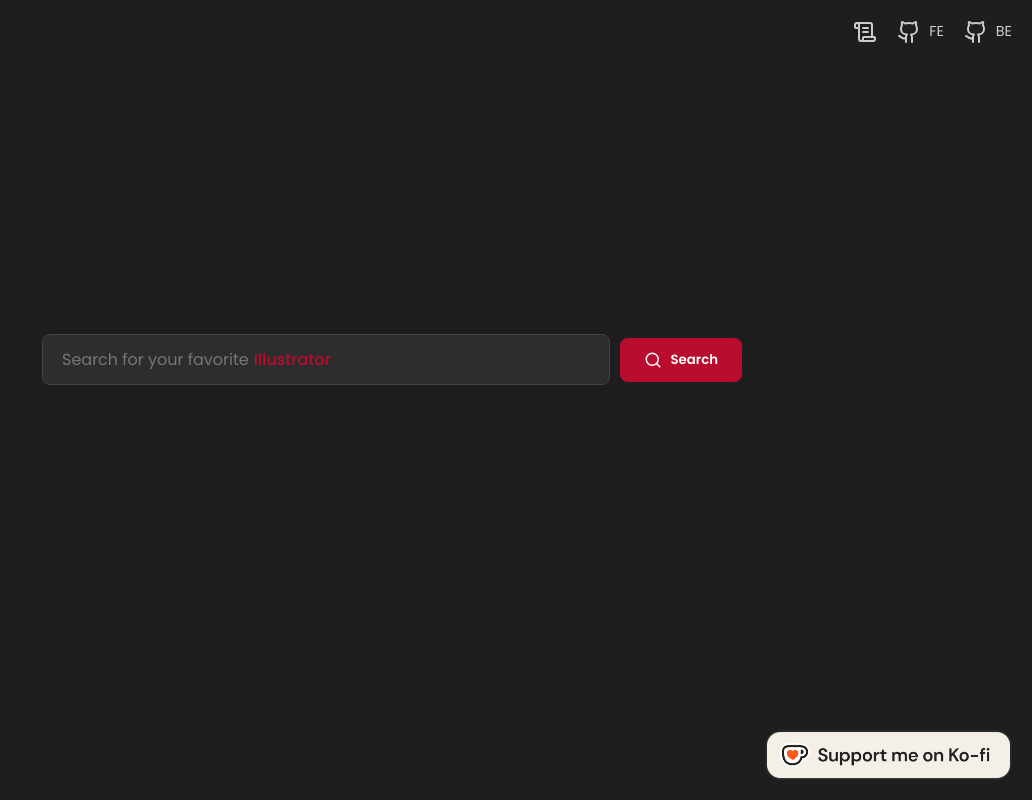
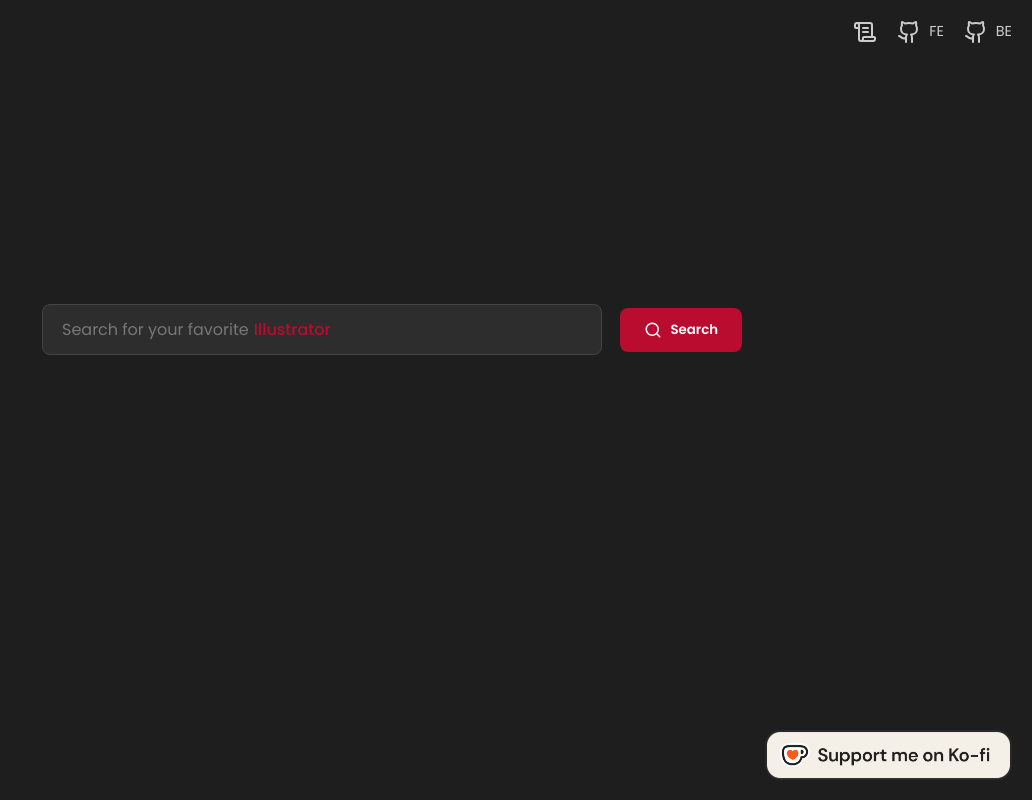
Before and after one commit to deepnimma/FrontNAMST, a React (Vite) app: page / in a window 1280 px wide. Shown: the whole page, without its empty margins (248-1280 px from the left). Built offline with nearby package versions, Linux system fonts and the light colour scheme.

Commit message:
Move search bar up

```diff
--- a/src/styles/Header.css
+++ b/src/styles/Header.css
@@ -4,7 +4,6 @@
     flex-direction: column;
     align-items: center;
     gap: 0;
-    margin-bottom: 30px;
     text-align: center;
 }
 
--- a/src/styles/SearchBar.css
+++ b/src/styles/SearchBar.css
@@ -2,10 +2,10 @@
 .search-and-controls-container {
     display: flex;
     align-items: center;
-    gap: 10px;
+    gap: 18px;
     width: 100%;
     max-width: 700px;
-    margin-bottom: 15px;
+    margin-bottom: 10px;
 }
 
 .search-input-container {
```
